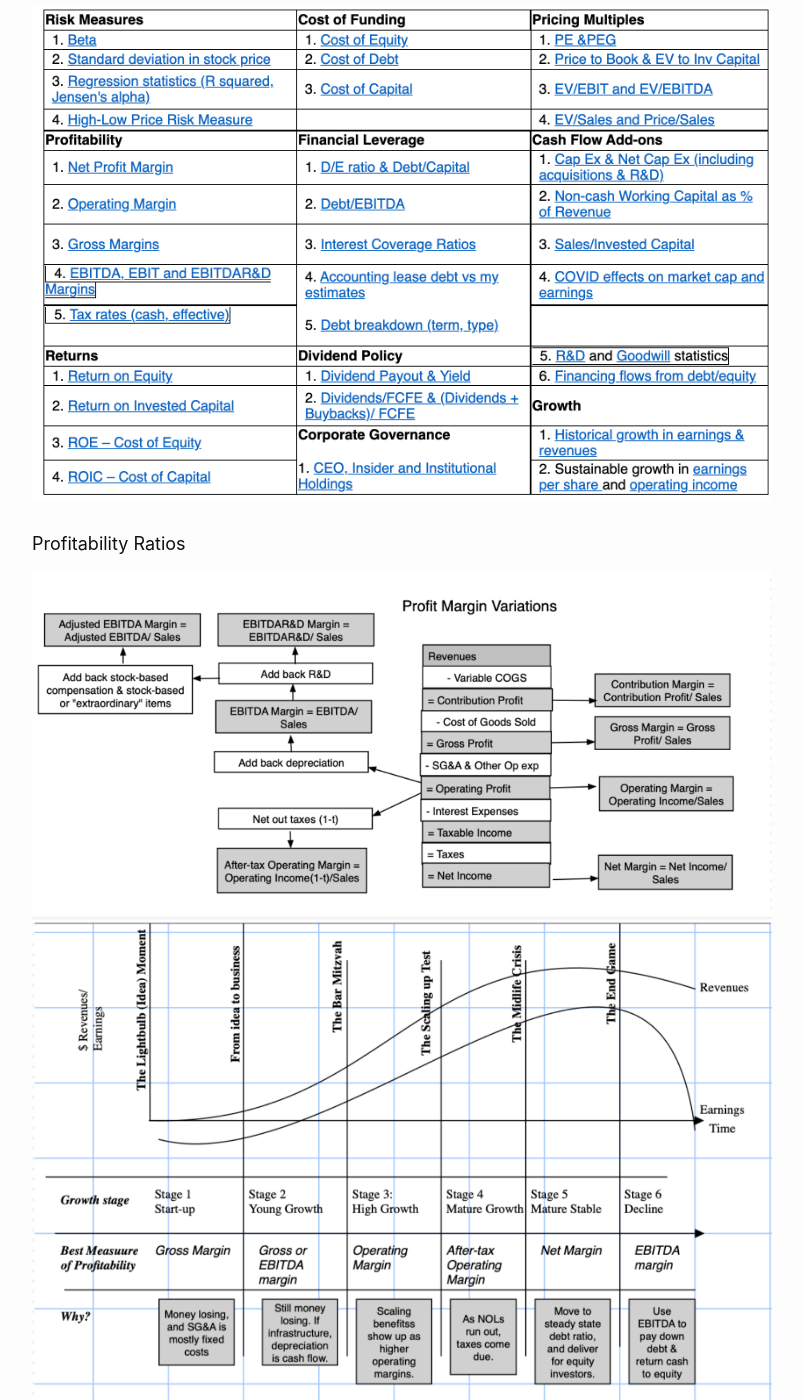
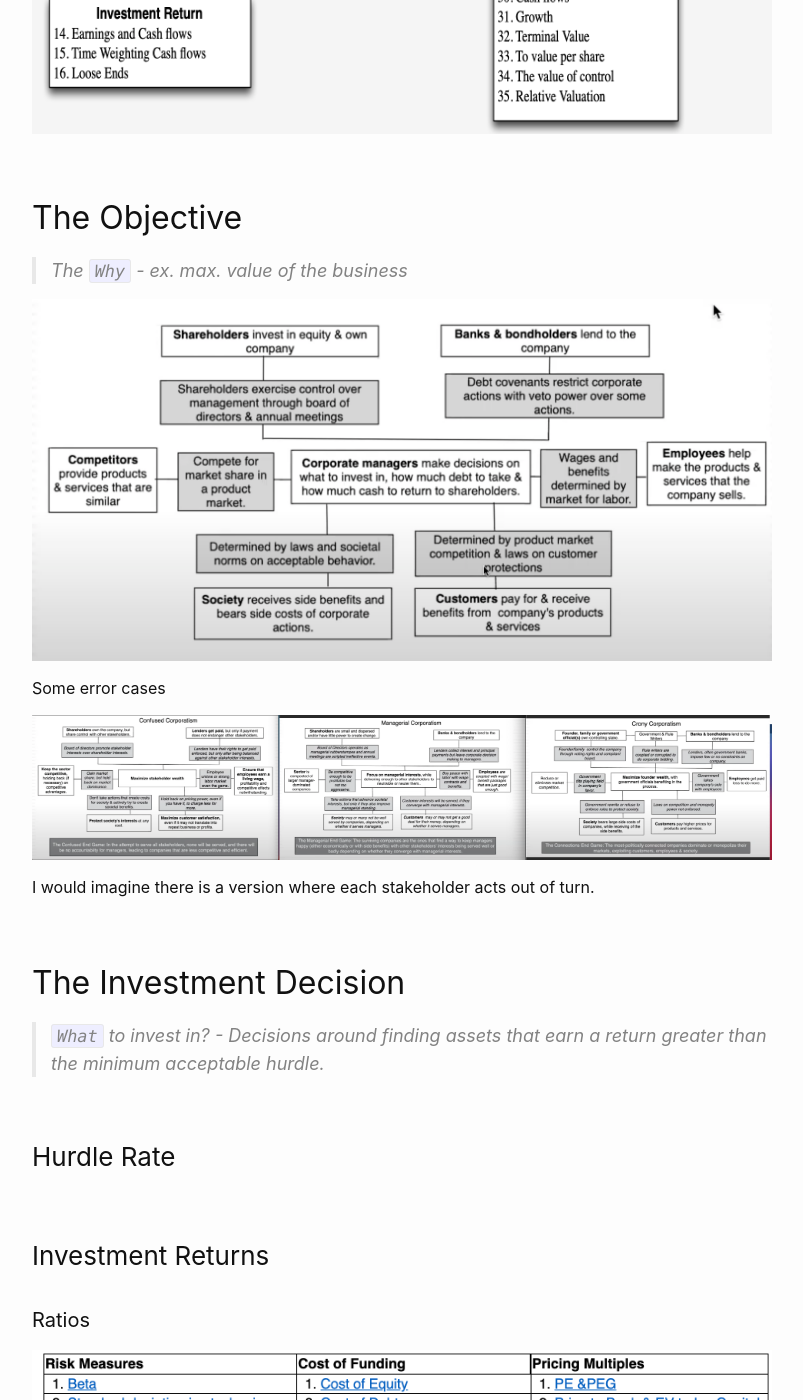
Before and after one commit to jovsa/jovsa.github.io, a Jekyll site: the page built from _posts/2022-01-11-cheatsheet-corp-finance.md, in a window 1280 px wide and 1400 px high, scrolled down 659 px. Shown: the whole window, without its empty margins (238-1041 px from the left). Built offline with Jekyll 4.4.1, drawn with Linux system fonts in a browser that asks for light colours; some of the changed text lies outside the part shown.

Commit message:
corp finanance

```diff
--- a/_posts/2022-01-11-cheatsheet-corp-finance.md
+++ b/_posts/2022-01-11-cheatsheet-corp-finance.md
@@ -7,10 +7,22 @@
 - Jovan Sardinha
 ---
 
+![index](/assets/post_assets/cheatsheet-corp-finance/index.png)
 
 ## The Objective
+> The `Why` - ex. max. value of the business
+
+![objective](/assets/post_assets/cheatsheet-corp-finance/objective.png)
+
+
+Some error cases
+
+![error cases](/assets/post_assets/cheatsheet-corp-finance/objective_error_cases.png)
+
+I would imagine there is a version where each stakeholder acts out of turn.
 
 ## The Investment Decision
+> `What` to invest in? -  Decisions around finding assets that earn a return greater than the minimum acceptable hurdle.
 
 ### Hurdle Rate
 
@@ -54,6 +66,7 @@
 ### Valuation
 
 ## The Financing Decision
+> `How` to make it work? - Decisions around the right mix of debt and equity to fund your operations.
 
 ### Financing Mix
 
@@ -95,7 +108,13 @@
 
 ![E1](/assets/post_assets/cheatsheet-corp-finance/coverage_and_liquidity_example.png)
 
+
+
+
+
 ## The Dividend Decision
+> `What` to do with returns?  - Decisions around how to return the returns to owners of your business. This should bookend the *investment decision*.
+
 
 ### Divident Policy
 
```
Also changed, not shown: assets/post_assets/cheatsheet-corp-finance/index.png (added), assets/post_assets/cheatsheet-corp-finance/objective.png (added), assets/post_assets/cheatsheet-corp-finance/objective_error_cases.png (added).
